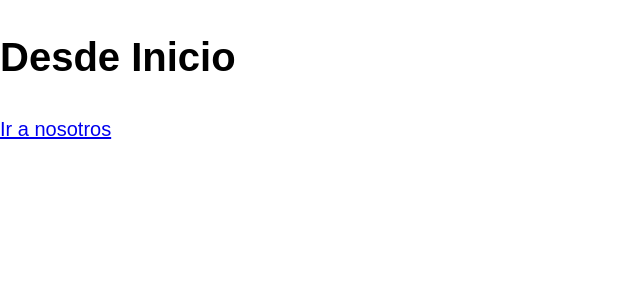
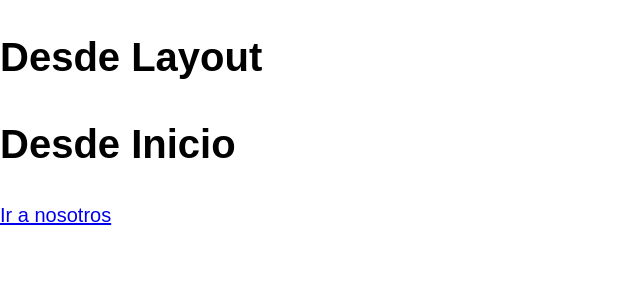
Before and after one commit to psyQore/guitar_next_web, a Next.js app: page / in a window 1280 px wide. Shown: the top 300 px of the page, without its empty margins (0-640 px from the left). Built offline with nearby package versions, Linux system fonts and the light colour scheme.

Commit message:
Se crea el layout principal

```diff
--- /dev/null
+++ b/components/Layout.js
@@ -0,0 +1,18 @@
+import Head from "next/head";
+
+const Layout = ({ children, page }) => {
+  return (
+    <div>
+      <Head>
+        <title>GuitarApp - {page}</title>
+        <meta name="description" content="Sition Web de Guitarras" />
+        <link rel="icon" href="/favicon.ico" />
+      </Head>
+      <h1>Desde Layout</h1>
+
+      {children}
+    </div>
+  );
+};
+
+export default Layout;
--- a/pages/index.js
+++ b/pages/index.js
@@ -1,19 +1,16 @@
 import Head from "next/head";
 import Image from "next/image";
-import Link from 'next/link';
+import Link from "next/link";
+import Layout from "../components/Layout";
 
 export default function Home() {
   return (
-    <div>
-      <Head>
-        <title>GuitarApp</title>
-        <meta name="description" content="Generated by create next app" />
-        <link rel="icon" href="/favicon.ico" />
-      </Head>
+    <>
+      <Layout page="Inicio">
+        <h1>Desde Inicio</h1>
+      </Layout>
 
-     <h1>Desde Inicio</h1>
-
-     <Link href="/about">Ir a nosotros</Link>
-    </div>
+      <Link href="/about">Ir a nosotros</Link>
+    </>
   );
 }
```
Also changed, not shown: pages/about.js (+10 -8 lines).
